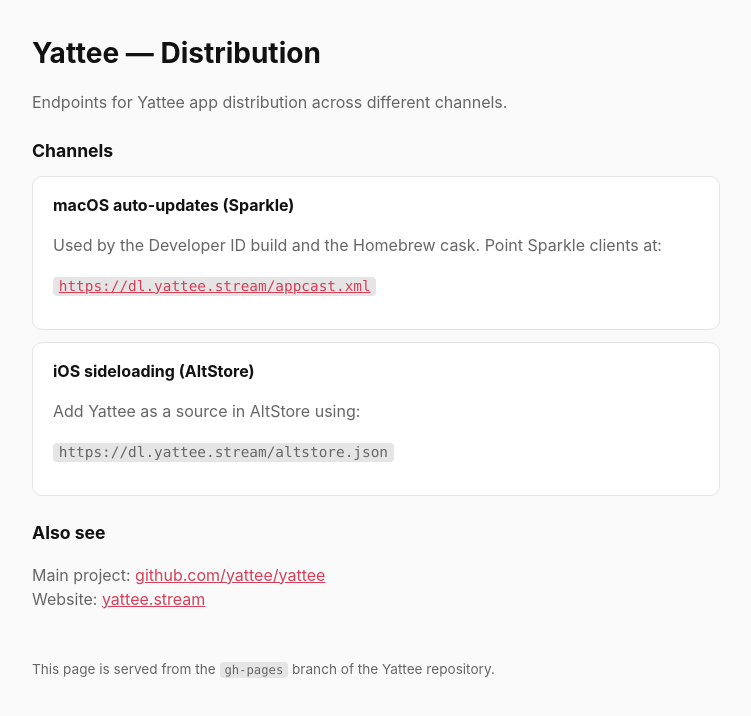
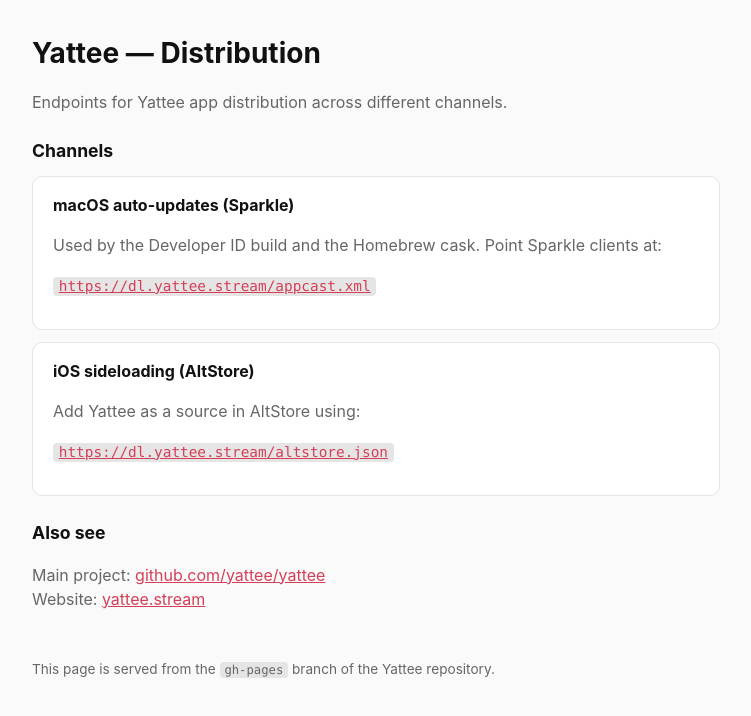
Before and after one commit to yattee/yattee, a plain HTML site: page index.html in a window 1280 px wide. Shown: the whole page, without its empty margins (264-1015 px from the left). Drawn offline with Linux system fonts and the light colour scheme.

Commit message:
Link AltStore source URL

```diff
--- a/index.html
+++ b/index.html
@@ -69,7 +69,7 @@
   <div class="card">
     <strong>iOS sideloading (AltStore)</strong>
     <p>Add Yattee as a source in AltStore using:</p>
-    <p><code>https://dl.yattee.stream/altstore.json</code></p>
+    <p><code><a href="/altstore.json">https://dl.yattee.stream/altstore.json</a></code></p>
   </div>
 
   <h2>Also see</h2>
```
